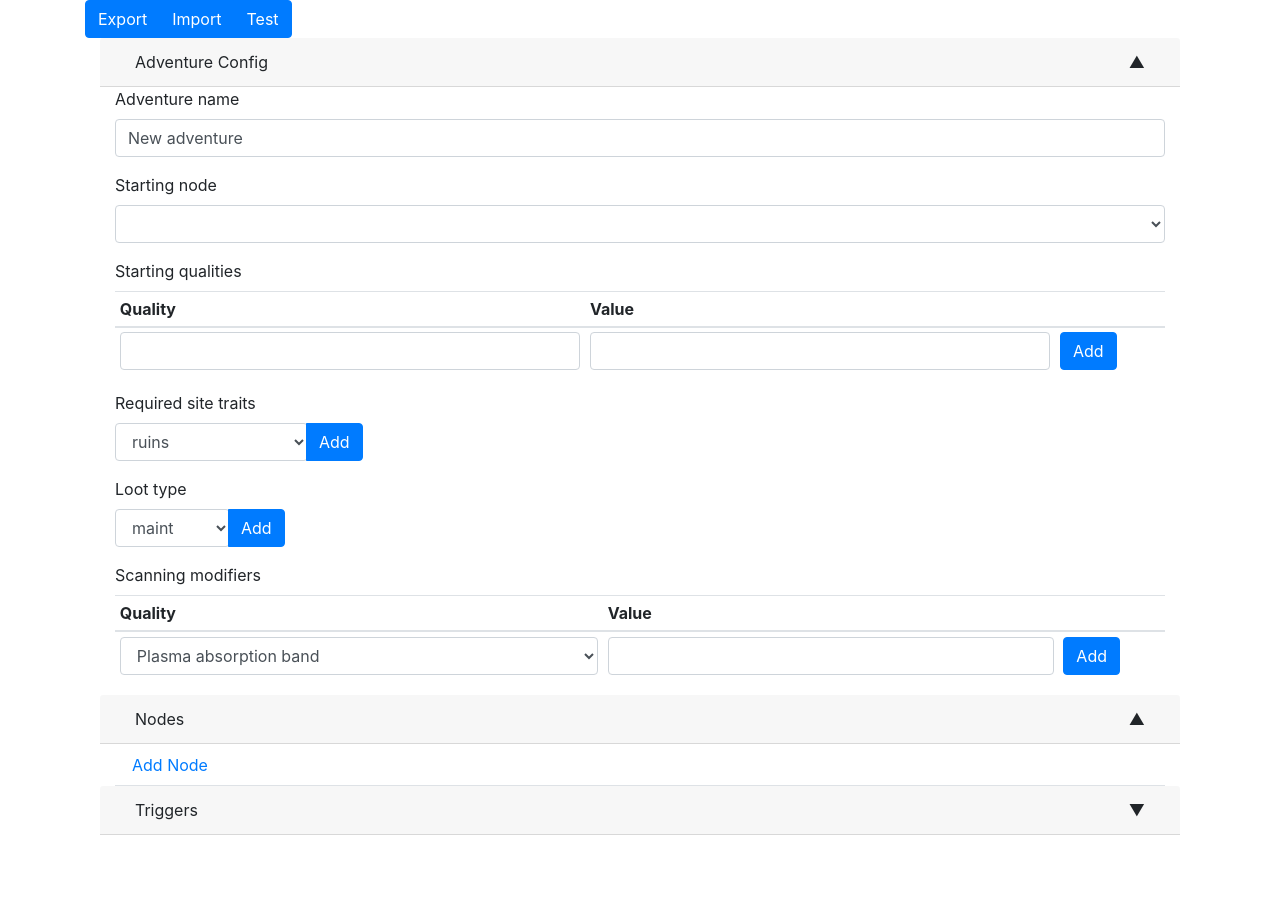
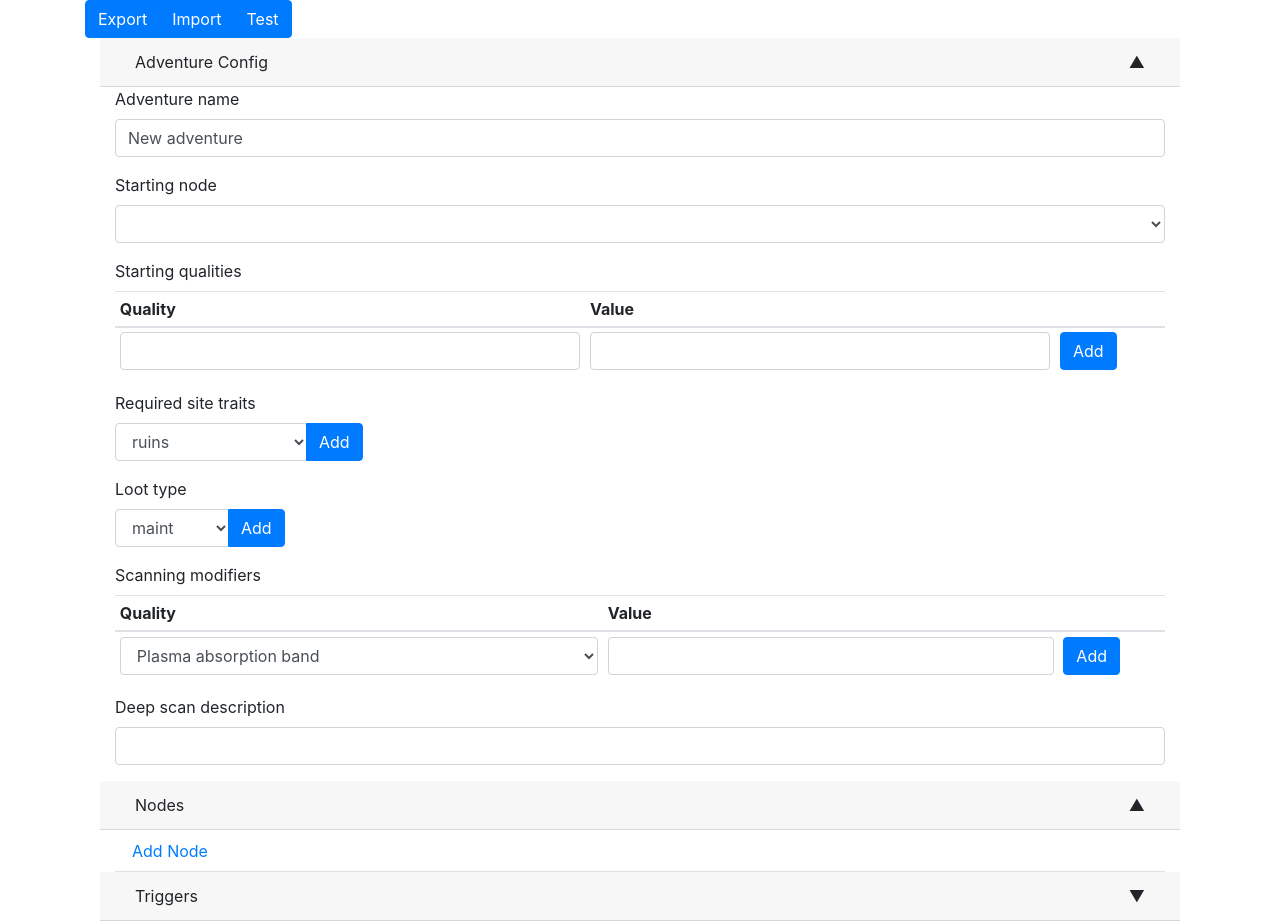
Before and after one commit to AnturK/adventure-maker, a React (Create React App) app: page / in a window 1280 px wide. Before the commit the page ends 835 px from the top, so only its background shows below. Built offline with nearby package versions, Linux system fonts and the light colour scheme.

Commit message:
Adds deep scan description.

```diff
--- a/src/Components/AdventureEditor.js
+++ b/src/Components/AdventureEditor.js
@@ -51,6 +51,7 @@ export function AdventureEditor() {
         required_site_traits: adventure.required_site_traits,
         loot_categories : adventure.loot_types,
         scan_band_mods : adventure.band_modifiers,
+        deep_scan_description : adventure.deep_scan_description,
         triggers : adventure.triggers,
         nodes: nodes
       }
@@ -239,6 +240,10 @@ export function AdventureEditor() {
                 <Form.Label>Scanning modifiers</Form.Label>
                 <KeyValueList presetKeys={scan_bands} adventureProp="band_modifiers"/>
               </FormGroup>
+              <FormGroup>
+                <Form.Label>Deep scan description</Form.Label>
+                <FormControl value={adventure.deep_scan_description} onChange={(e) => setAdventure(updateProp(adventure,"deep_scan_description",e.target.value))} />
+              </FormGroup>
             </Form>
         </BasicCollapsible>
         </Col>
--- a/src/Components/AdventurePlayer.js
+++ b/src/Components/AdventurePlayer.js
@@ -90,10 +90,13 @@ export function AdventurePlayer(props) {
         }
         switch(node_name){
             case "WIN":
-                alert("Here you would complete the adventure in real game")
+                alert("Here you would complete the adventure in real game and recieve loot.")
                 break
             case "FAIL":
-                alert("Here you would lose the adventure in real game")
+                alert("Here you would lose the adventure in real game and get dealt half integrity as damage.")
+                break
+            case "FAIL_DEATH":
+                alert("Here you would lose the adventure in real game and blown up.")
                 break
             case "GO_BACK":
                 navigateToNode(prevNode.name)
--- a/src/ExternalDefines.js
+++ b/src/ExternalDefines.js
@@ -3,7 +3,7 @@ import grue from './images/grue.png'
 import trader from './images/trade.png'
 import default_image from './images/default.png'
 
-export const special_nodes = ["FAIL","WIN","GO_BACK"]
+export const special_nodes = ["FAIL","FAIL_DEATH","WIN","GO_BACK"]
 
 export const site_traits = ["ruins","technology present","space station","alien","habitable","in vacuum","in space","on surface"]
 
--- a/src/State.js
+++ b/src/State.js
@@ -19,6 +19,7 @@ export class AdventureData {
         this.loot_types = []
         this.band_modifiers = {}
         this.starting_qualities = {}
+        this.deep_scan_description  = ""
     }
 }
 
```
Also changed, not shown: example/SYNDIKILLER2000.json (+1 -1 lines).
